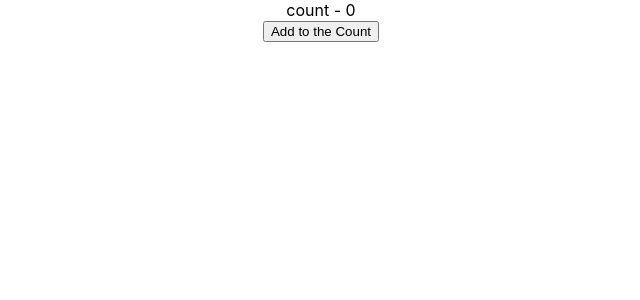
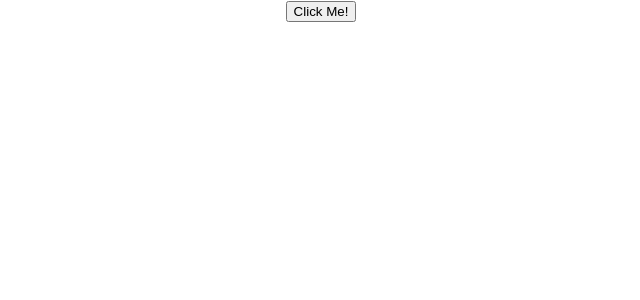
Before and after one commit to LavenderLemonade/learning-react, a React (Create React App) app in the folder hello-world/: page / in a window 1280 px wide. Shown: the top 300 px of the page, without its empty margins (319-959 px from the left). Built offline with nearby package versions, Linux system fonts and the light colour scheme.

Commit message:
here we are, learning how to do event handling in React

```diff
--- a/hello-world/src/App.js
+++ b/hello-world/src/App.js
@@ -4,6 +4,8 @@
 import Welcome from './Components/Welcome';
 import Message from './Components/Message';
 import Counter from './Components/Counter';
+import FunctionClick from './Components/FunctionClick';
+import ClassClick from './Components/ClassClick';
 
 function App() {
   return (
@@ -11,7 +13,7 @@
 
       {/* <Greet /> */}
 
-    <Counter />
+    {/* <Counter /> */}
       {/* <Greet name = "Bruce" heroName = "Batman">
         <p> this is children props </p> </Greet>
       <Greet name = "Clark" heroName = "Superman">
@@ -23,6 +25,10 @@
       <Welcome name = "Diana" heroName = "Wonder Woman">  </Welcome> */}
       {/* <Message> </Message> */}
 
+      {/* <FunctionClick/> */}
+
+      <ClassClick />
+
     </div>
   );
 }
--- /dev/null
+++ b/hello-world/src/Components/ClassClick.js
@@ -0,0 +1,17 @@
+import React, { Component } from 'react'
+
+
+class ClassClick extends Component {
+    clickHanlder(){
+        console.log('Button Clicked!')
+    }
+  render() {
+    return (
+      <div>
+        <button onClick = {this.clickHanlder}> Click Me! </button>
+      </div>
+    )
+  }
+}
+
+export default ClassClick
--- a/hello-world/src/Components/Counter.js
+++ b/hello-world/src/Components/Counter.js
@@ -10,10 +10,14 @@
     }
 
     increment(){
-        this.setState({
-            count: this.state.count + 1
-        }, () => console.log('Callback value', this.state.count))
-        console.log(this.state.count)
+        // this.setState({
+        //     count: this.state.count + 1
+        // }, () => console.log('Callback value', this.state.count))
+        // console.log(this.state.count)
+
+        this.setState((prevState) => ({
+            count: prevState.count + 1
+        }))
     }
 
     incrementFive(){
--- /dev/null
+++ b/hello-world/src/Components/FunctionClick.js
@@ -0,0 +1,15 @@
+import React from 'react'
+
+function FunctionClick() {
+    function clickHandler(){
+        console.log('Button Clicked')
+    }
+  return (
+    <div>
+        <button onClick={clickHandler}> Click </button>
+
+    </div>
+  )
+}
+
+export default FunctionClick
```
